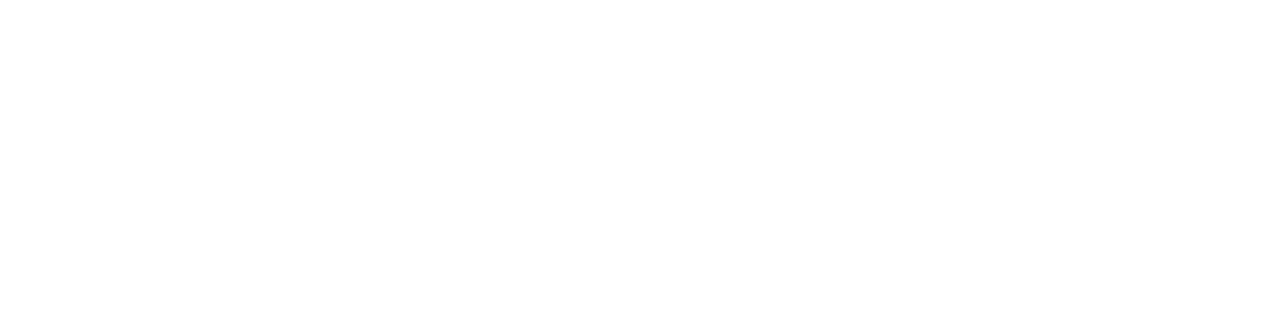
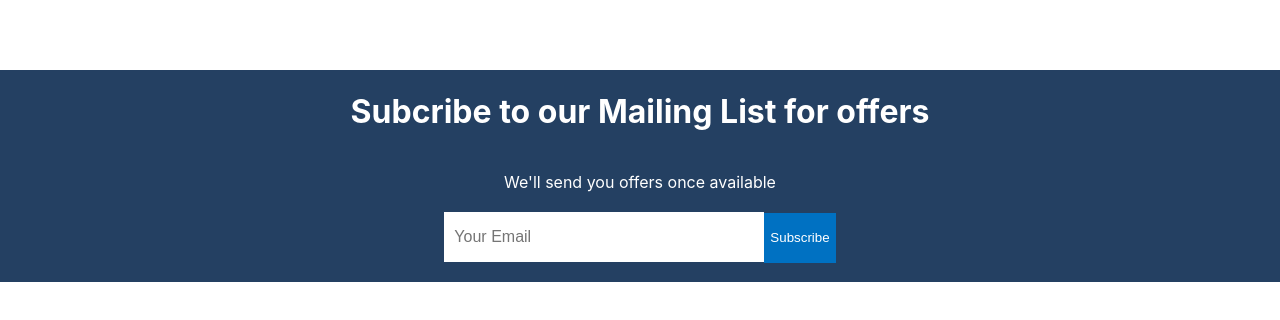
Before and after one commit to pythonnelson/salonebookings, a React (Create React App) app: page / in a window 1280 px wide. Shown: the part 1412-1732 px from the top of the page. Before the commit the page ends 1482 px from the top, so only its background shows below. Built offline with nearby package versions, Linux system fonts and the light colour scheme; the HTML template or start-up script is replaced by a standard one.

Commit message:
Mail List Form

```diff
--- /dev/null
+++ b/src/components/mailList/MailList.jsx
@@ -0,0 +1,16 @@
+import "./mailList.css"
+
+const MailList = () => {
+  return (
+    <div className="mail">
+        <h1 className="mailTitle">Subcribe to our Mailing List for offers </h1>
+        <span>We'll send you offers once available</span>
+        <div className="mailInputContainer">
+            <input type="text" placeholder="Your Email" />
+            <button>Subscribe</button>
+        </div>
+    </div>
+  )
+}
+
+export default MailList
--- /dev/null
+++ b/src/components/mailList/mailList.css
@@ -0,0 +1,29 @@
+.mail {
+    width: 100%;
+    margin-top: 50px;
+    background-color: #244062;
+    color: white;
+    display: flex;
+    flex-direction: column;
+    align-items: center;
+    gap: 20px;
+}
+
+.mailInputContainer>input {
+    width: 300px;
+    height: 30px;
+    border: none;
+    padding: 10px;
+    outline: none;
+    margin-bottom: 20px;
+    font-size: 16px;
+}
+
+.mailInputContainer>button {
+    height: 50px;
+    background-color: #0071c2;
+    border: none;
+    color: white;
+    font-weight: 500;
+    cursor: pointer;
+}
--- a/src/pages/home/Home.jsx
+++ b/src/pages/home/Home.jsx
@@ -4,6 +4,7 @@ import Header from "../../components/header/Header"
 import PropertyList from "../../components/propertyList/PropertyList"
 import "./home.css"
 import FeaturedProperties from "../../components/featuredProperties/FeaturedProperties"
+import MailList from "../../components/mailList/MailList"
 
 
 const Home = () => {
@@ -19,6 +20,7 @@ const Home = () => {
         <PropertyList />
         <h1 className="homeTitle">Comfort from home</h1>
         <FeaturedProperties />
+        <MailList />
       </div>
       <br /><br /><br /><br />
       {/* ======== Home Container // =========== */}
```
